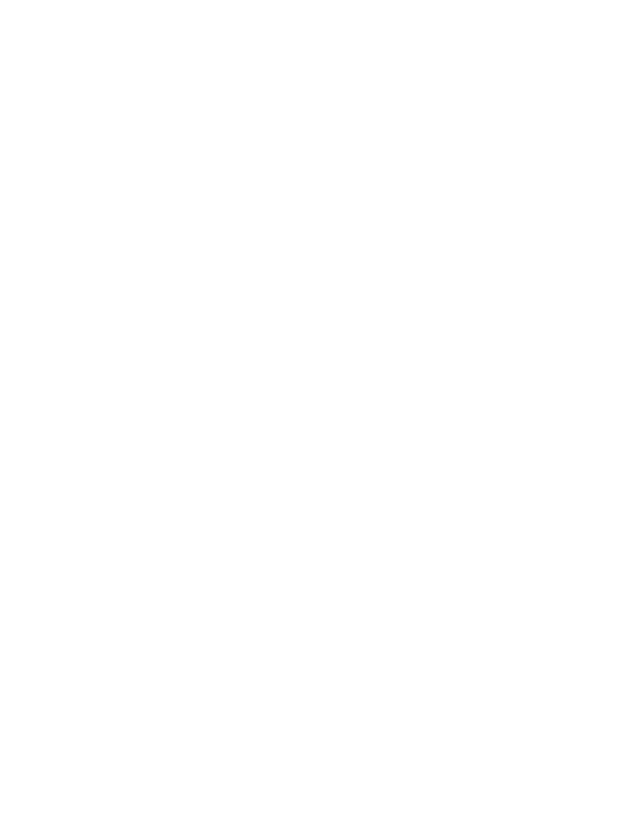
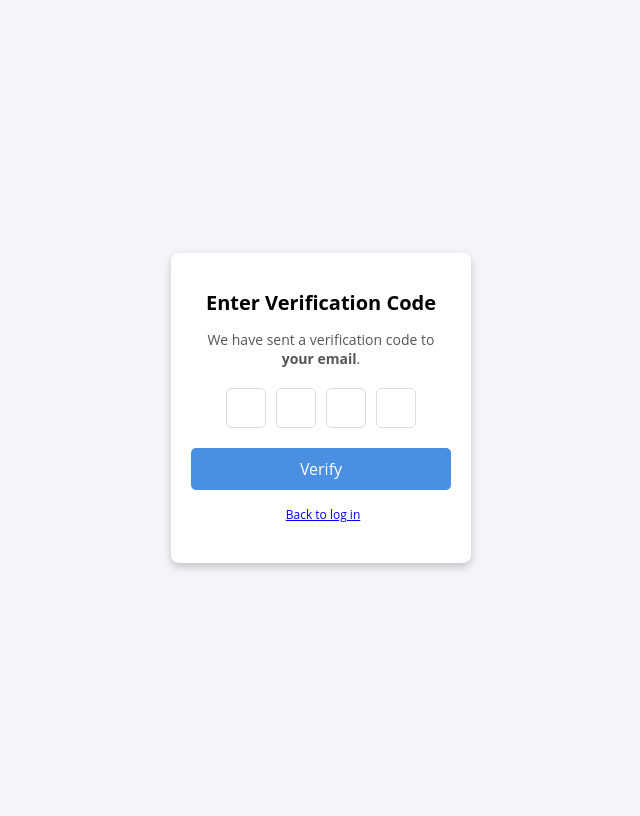
Before and after one commit to iamsushil08/Project, a PHP site: page /backend/vcode.php in a window 1280 px wide. Before the commit the part shown is empty. Shown: the whole page, without its empty margins (319-959 px from the left). Run offline with PHP 8.4, Linux system fonts and the light colour scheme.

Commit message:
changes by sandhya

```diff
--- a/frontend/backend/forgetpw.html
+++ b/frontend/backend/forgetpw.html
@@ -125,7 +125,7 @@
 
         <div class="email">
             <label>
-                <input type="text" id="email" name="Email" placeholder="Enter your email" />
+                <input type="text" id="email" name="Email" placeholder="Enter your email" required />
             </label>
             <br>
 
--- a/frontend/backend/resetpw.php
+++ b/frontend/backend/resetpw.php
@@ -47,7 +47,9 @@ if (isset($_POST['reset'])) {
 
 
             $mail->send();
-            echo "Email sent successfully";
+            header("Location: vcode.php?email=$to");
+            exit;
+
 
 
 
--- a/frontend/backend/vcode.php
+++ b/frontend/backend/vcode.php
@@ -1,27 +1,132 @@
-<?php
-
-
-
-
-
-?>
 <!DOCTYPE html>
 <html lang="en">
 
 <head>
     <meta charset="UTF-8">
     <meta name="viewport" content="width=device-width, initial-scale=1.0">
-    <title>Verification code</title>
+    <title>Verification Code</title>
+    <link rel="stylesheet" href="https://cdnjs.cloudflare.com/ajax/libs/font-awesome/6.0.0-beta3/css/all.min.css">
+    <style>
+    * {
+        font-family: "Open Sans", sans-serif;
+        box-sizing: border-box;
+    }
+
+    body {
+        display: flex;
+        justify-content: center;
+        align-items: center;
+        height: 100vh;
+        background-color: #f4f4f9;
+    }
+
+    .container {
+        text-align: center;
+        background-color: #fff;
+        padding: 20px;
+        border-radius: 8px;
+        box-shadow: 0 4px 8px rgba(0, 0, 0, 0.2);
+        width: 100%;
+        max-width: 300px;
+    }
+
+    .container h2 {
+        font-size: 20px;
+        margin-bottom: 10px;
+    }
+
+    .container p {
+        font-size: 14px;
+        color: #555;
+        margin-bottom: 20px;
+    }
+
+    #codebox {
+        display: flex;
+        gap: 10px;
+        justify-content: center;
+        margin-bottom: 20px;
+    }
+
+    #codebox input {
+        width: 40px;
+        height: 40px;
+        text-align: center;
+        font-size: 18px;
+        border: 1px solid #ddd;
+        border-radius: 5px;
+    }
+
+    #submit {
+        width: 100%;
+        padding: 10px;
+        font-size: 16px;
+        color: #fff;
+        background-color: #4a90e2;
+        border: none;
+        border-radius: 5px;
+        cursor: pointer;
+    }
+
+    #login {
+        text-align: center;
+    }
+
+    #login a {
+        font-size: 12px;
+        color: blue;
+        margin-left: 4px;
+    }
+    </style>
 </head>
-<style>
-* {
-    padding: 0px;
-    margin: 0px;
-    font-family:
-}
-</style>
 
 <body>
+
+    <div class="container">
+        <h2>Enter Verification Code</h2>
+        <?php
+        if (isset($_GET['email'])) {
+            $email = $_GET['email'];
+        } else {
+            $email = 'your email';
+        }
+        ?>
+
+        <p>We have sent a verification code to <strong><?php echo htmlspecialchars($email); ?></strong>.</p>
+
+        <form action="verifycode.php" method="POST" onsubmit="combined(event)">
+            <div id="codebox">
+                <input type="text" name="code1" id="code1" maxlength="1" oninput="moveToNext(this, 'code2')" required>
+                <input type="text" name="code2" id="code2" maxlength="1" oninput="moveToNext(this, 'code3')" required>
+                <input type="text" name="code3" id="code3" maxlength="1" oninput="moveToNext(this, 'code4')" required>
+                <input type="text" name="code4" id="code4" maxlength="1" required>
+            </div>
+            <input type="hidden" name="verifiedcode" id="verifiedcode">
+            <button type="submit" id="submit">Verify</button>
+            <p id="login"><a href="./signup.php">Back to log in</a></p>
+        </form>
+    </div>
+
+    <script>
+    function moveToNext(current, nextID) {
+        if (current.value.length === 1 && nextID) {
+            document.getElementById(nextID).focus();
+        }
+    }
+
+    function combined(event) {
+        event.preventDefault();
+
+        const c1 = document.getElementById('code1').value;
+        const c2 = document.getElementById('code2').value;
+        const c3 = document.getElementById('code3').value;
+        const c4 = document.getElementById('code4').value;
+        const combinedCode = c1 + c2 + c3 + c4;
+
+        document.getElementById('verifiedcode').value = combinedCode;
+        event.target.submit();
+    }
+    </script>
 
 </body>
 
```
Also changed, not shown: frontend/backend/verifycode.php (added, +9 -0 lines).
